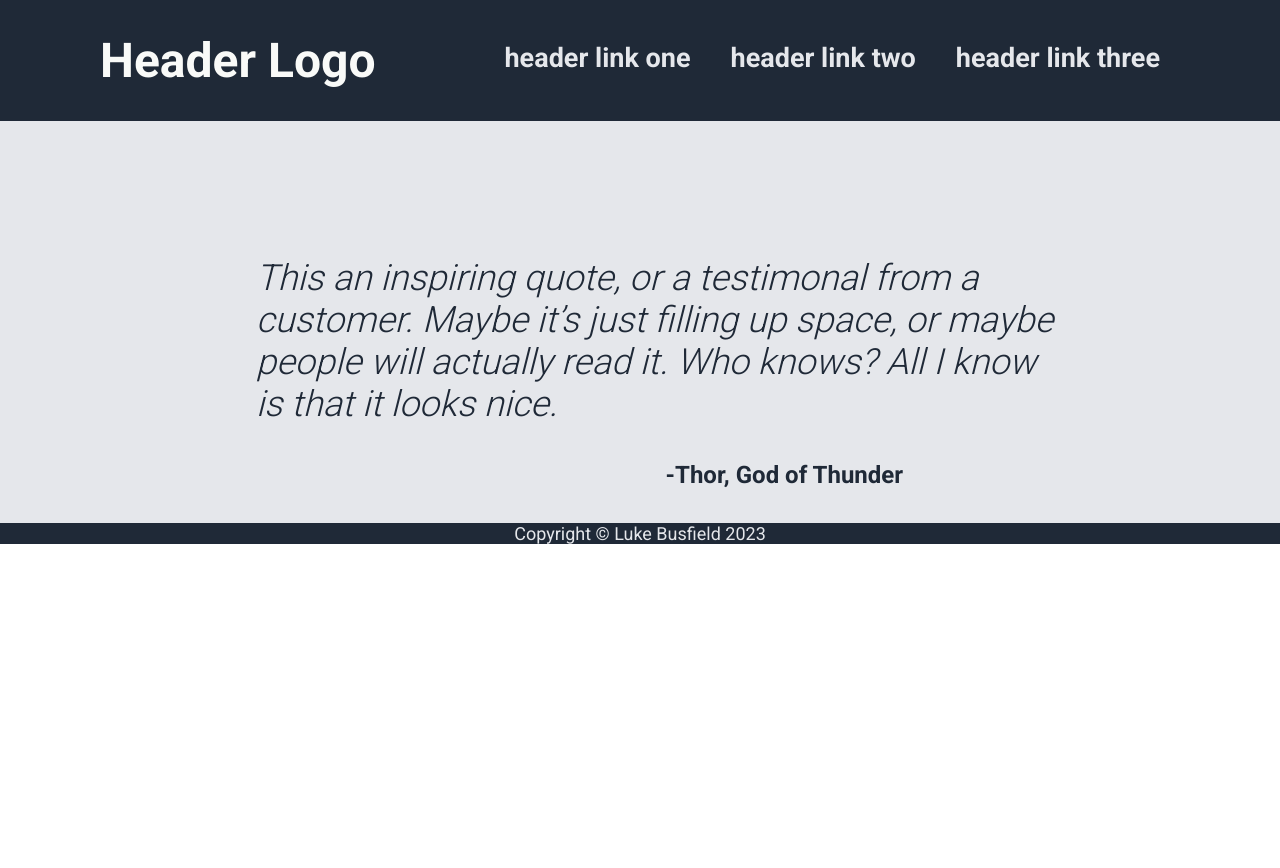
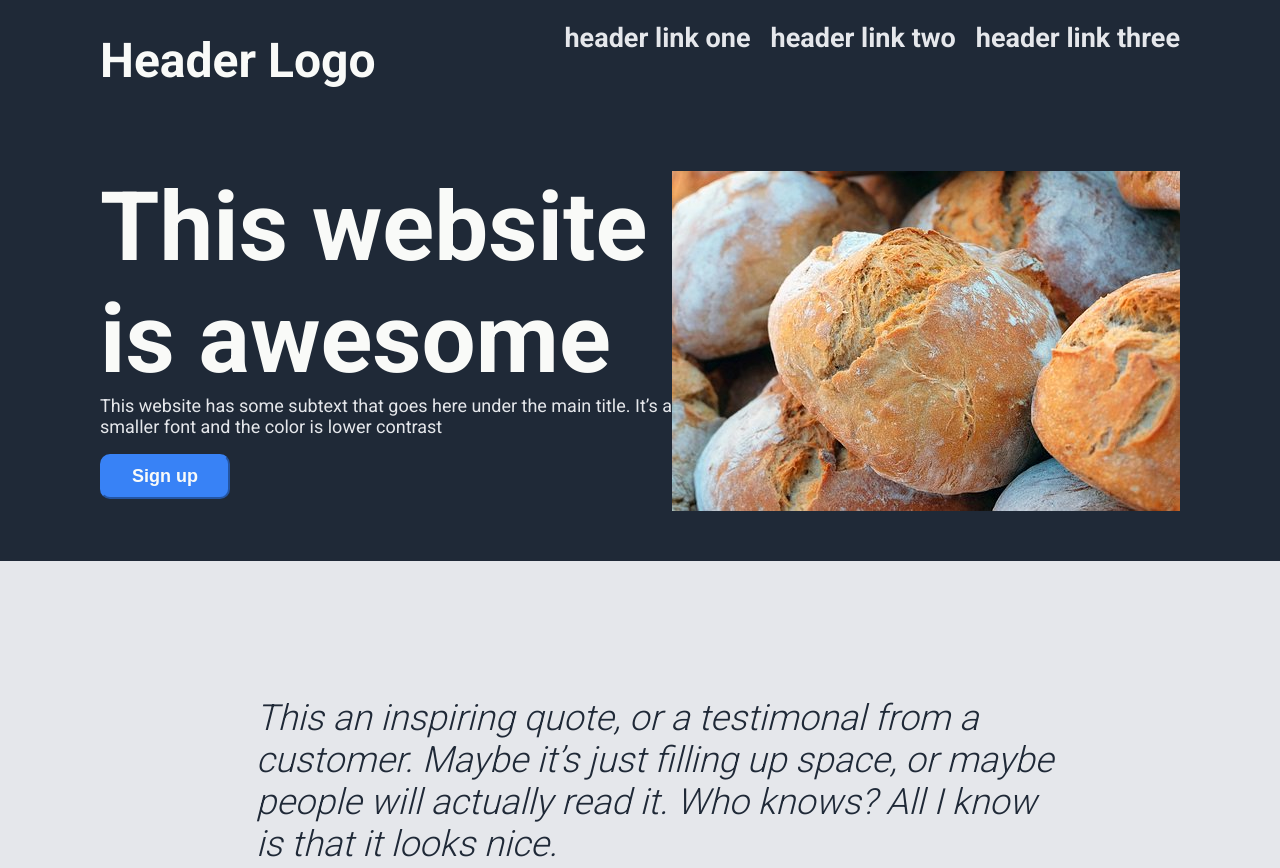
Before and after one commit to LukeBusfield/landing-page, a plain HTML site: page index.html in a window 1280 px wide. Shown: the top 868 px of the page. Before the commit the page ends 800 px from the top, so only its background shows below. Drawn offline with Linux system fonts and the light colour scheme.

Commit message:
Hero added to landing page

```diff
--- a/index.html
+++ b/index.html
@@ -16,6 +16,16 @@
             <h2 class="headerLinks">header link three</h2>
         </div>
     </div>
+    <div id="hero">
+        <div id="heroLeftSide">
+            <h1 id="heroMainText">This website is awesome</h1>
+            <p id="heroSecondaryText">This website has some subtext that goes here under the main title.
+                It’s a smaller font and the color is lower contrast
+            </p>
+            <button class="signUpButton">Sign up</button>
+        </div>
+        <img src="images/bread.jpg", alt="some bread", id="heroImage">
+    </div>
     <div id="quote">
         <p>This an inspiring quote, or a testimonal from a <br>customer.
             Maybe it’s just filling up space,
--- a/style.css
+++ b/style.css
@@ -13,7 +13,45 @@
     display: flex;
 }
 .headerLinks{
-    padding: 20px;
+    padding-left: 20px;
+}
+#hero{
+    display: flex;
+    background-color: #1F2937;
+    padding-top: 50px;
+    padding-left: 100px;
+    padding-right: 100px;
+    color: #F9FAF8;
+    padding-bottom: 50px;
+}
+#heroMainText{
+    margin: 0px;
+}
+#heroLeftSide{
+    padding-top: 0px;
+    font-size: 48px;
+    font-weight: bolder;
+}
+#heroSecondaryText{
+    color: #E5E7EB;
+    font-size: 18px;
+    font-weight: normal;
+    margin: 0px;
+}
+.signUpButton{
+    background-color: #3882F6;
+    border-radius: 10px;
+    color: #F9FAF8;
+    border-color: #3882F6;
+    padding: 10px;
+    padding-left: 30px;
+    padding-right: 30px;
+    font-weight: bold;
+    font-size: 18px;
+}
+#heroImage{
+    flex: 1;
+    margin: 0px;
 }
 #quote{
     padding-top: 100px;
```
